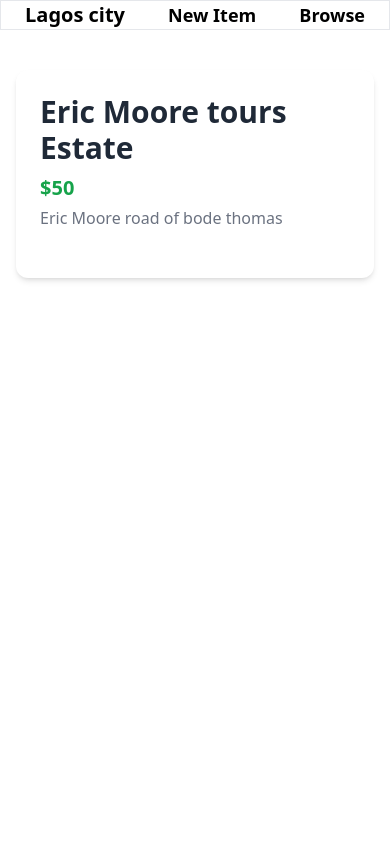
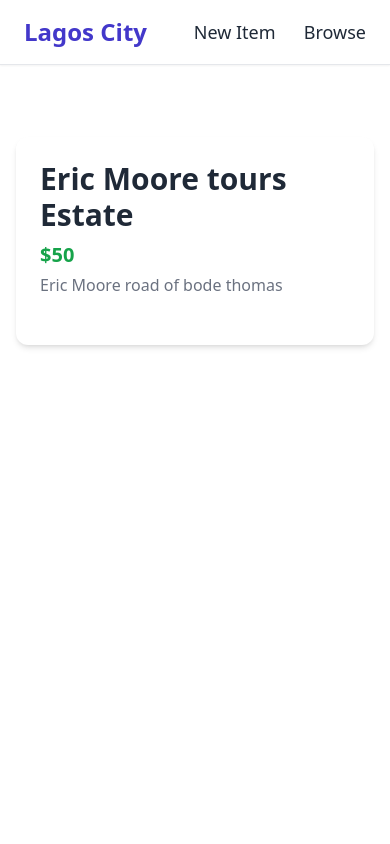
Before and after one commit to leoseis/lagos-state-appartments, a Django app: page /appartments/3/ in a window 390 px wide. Run offline with Django 4.2, Linux system fonts and the light colour scheme; data comes from the database, SQL or seed files in the repository; data that the repository does not hold is empty; some libraries are stand-ins or nearby versions.

Commit message:
base layout fixed to make pages responsive and streched

```diff
--- a/appartments/templates/base.html
+++ b/appartments/templates/base.html
@@ -1,35 +1,37 @@
 <!DOCTYPE html>
 <html lang="en">
 <head>
-    <meta charset="UTF-8">
-    <meta http-equiv="X-UA-Compatible" content="IE=edge">
-    <meta name="viewport" content="width=device-width, initial-scale=1.0">
-    <title>lagos Estate</title>
-    <script src="https://cdn.tailwindcss.com"></script>
-    <!-- Tailwind CSS CDN (for simplicity, or use via npm for production) -->
+  <meta charset="UTF-8" />
+  <meta http-equiv="X-UA-Compatible" content="IE=edge" />
+  <meta name="viewport" content="width=device-width, initial-scale=1.0" />
+  <title>Lagos Estate</title>
+
+  <!-- Tailwind CSS -->
   <script src="https://cdn.tailwindcss.com"></script>
 
-<!-- Alpine.js for interactivity -->
+  <!-- Alpine.js -->
   <script src="https://unpkg.com/alpinejs" defer></script>
 
-<!-- Heroicons (for icons like edit/delete/contact) -->
+  <!-- Heroicons (via Feather Icons) -->
   <script src="https://unpkg.com/feather-icons"></script>
+</head>
+<body class="min-h-screen bg-white text-gray-800">
 
-</head>
-<body>
+  <!-- Navigation Bar -->
+  <nav class="px-6 py-4 flex justify-between items-center border-b border-gray-200 bg-white shadow-sm">
+    <a href="/" class="text-2xl font-bold text-indigo-700">Lagos City</a>
     <div class="space-x-6">
-      <nav class="px-6 px-6 flex justify-between items-center border-b border gray-200">
-        <a href="/" class="text-xl font-semibold"> Lagos city </a>
-
-
-            <a href="#" class="text-lg font-semibold hover:text-gray-500">New Item</a>
-            <a href="#" class="text-lg font-semibold hover:text-gray-500">Browse</a>
+      <a href="#" class="text-lg font-medium hover:text-indigo-500">New Item</a>
+      <a href="#" class="text-lg font-medium hover:text-indigo-500">Browse</a>
     </div>
   </nav>
- <div class="mx auto max-w-5xl px-4">
+
+  <!-- Main Content -->
+  <main class="max-w-7xl mx-auto px-4 sm:px-6 lg:px-8 py-8">
     {% block content %}
     {% endblock content %}
- </div>
+  </main>
+
   <script>
     feather.replace();
   </script>
```
Lines whose indentation alone changed are shown as unchanged.
